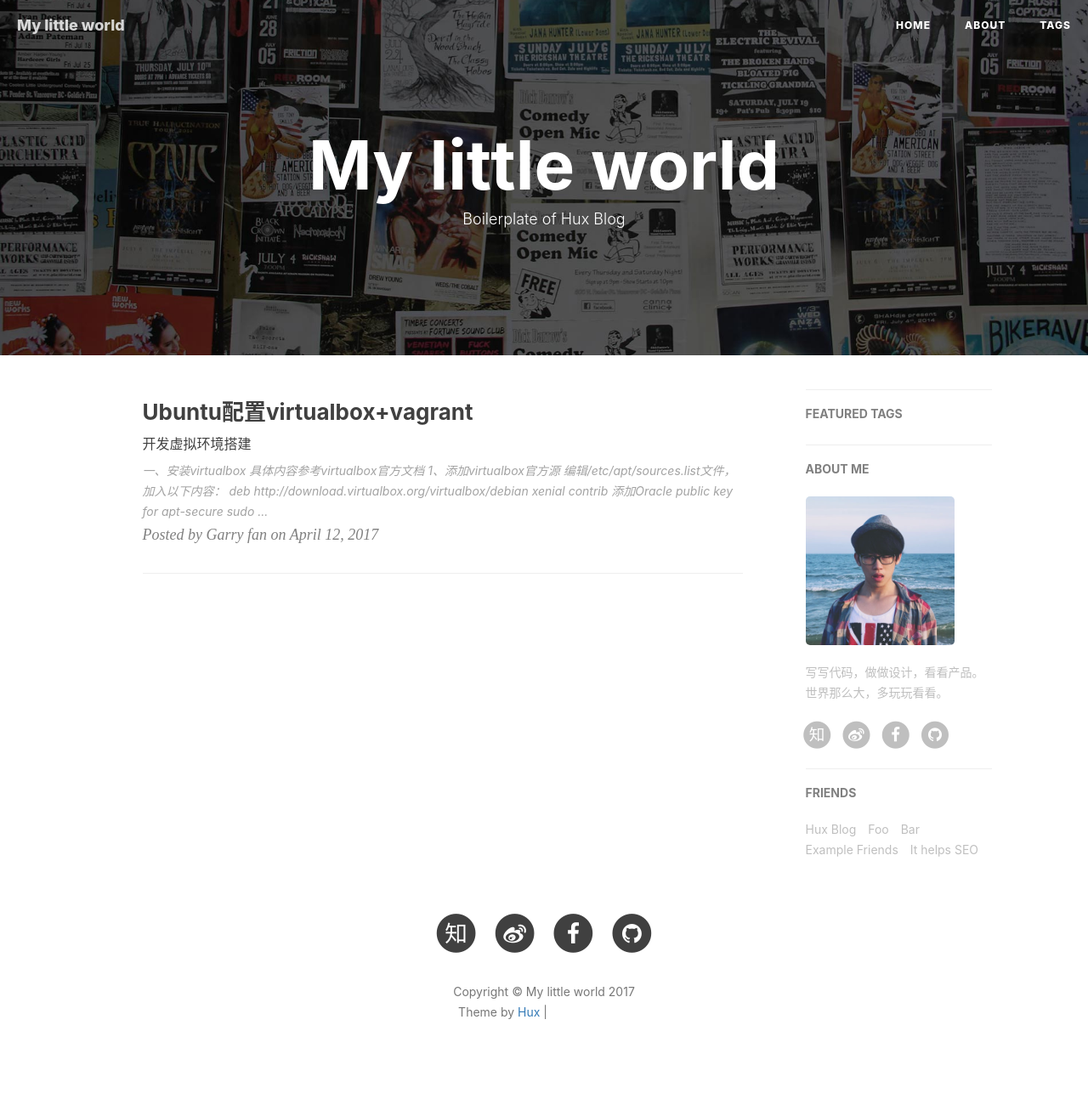
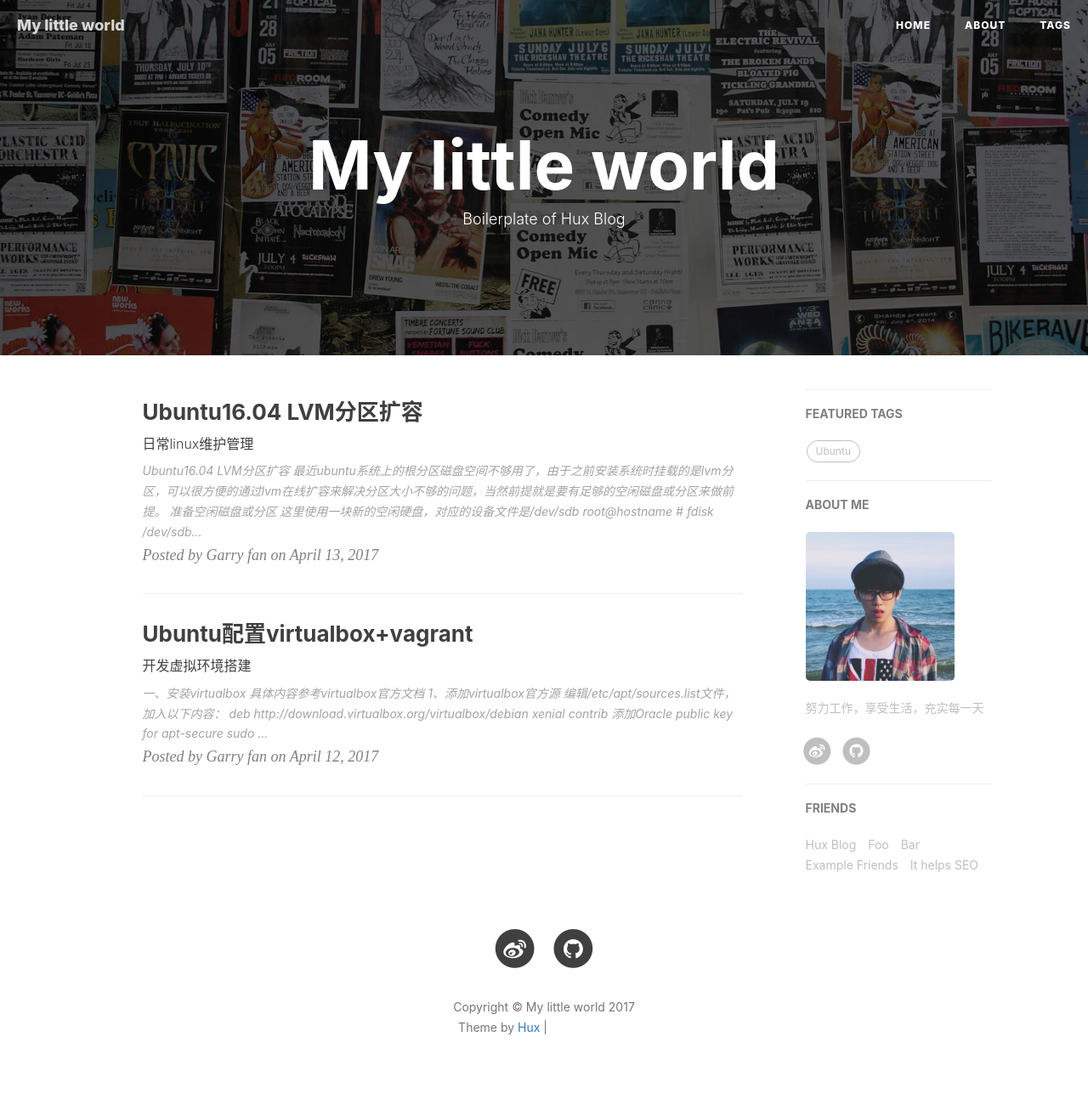
Before and after one commit to garryfan2013/garryfan2013.github.io, a Jekyll site: the page built from index.html, in a window 1280 px wide. Shown: the whole page at 85% size. Built offline with Jekyll 4.4.1, drawn with Linux system fonts in a browser that asks for light colours; nearby versions of some CDN libraries; the list of posts is cut into pages by our own code; comment, search, counter and statistics services are not loaded; some of the changed lines change nothing that is shown; grey boxes are pictures that could not be loaded.

Commit message:
Upate post 2017-04-13

````diff
--- a/_config.yml
+++ b/_config.yml
@@ -5,18 +5,18 @@ header-img: img/home-bg.jpg
 email: fan.jia@163.com
 description: "Good Good Study Day Day Up!!"
 keyword: "Working living growing"
-url: "http://localhost:4000/"              # your host, for absolute URL
+url: "http://garryfan2013.github.io"              # your host, for absolute URL
 baseurl: ""         # for example, '/blog' if your blog hosted on 'host/blog'
 
 
 
 # SNS settings
 RSS: false
-weibo_username:     huxpro
-zhihu_username:     huxpro
-github_username:    huxpro
-#twitter_username:  huxpro
-facebook_username:  huxpro
+weibo_username:     garryfan2013
+#zhihu_username:    garryfan2013
+github_username:    garryfan2013
+#twitter_username:  garryfan2013
+#facebook_username: garryfan2013
 
 
 
@@ -59,16 +59,16 @@ duoshuo_share: true                     # set to false if you want to use Commen
 
 # Analytics settings
 # Baidu Analytics
-ba_track_id: 4cc1f2d8f3067386cc5cdb626a202900
+#ba_track_id: 4cc1f2d8f3067386cc5cdb626a202900
 # Google Analytics
-ga_track_id: 'UA-49627206-1'            # Format: UA-xxxxxx-xx
-ga_domain: huangxuan.me
+#ga_track_id: 'UA-49627206-1'            # Format: UA-xxxxxx-xx
+#ga_domain: huangxuan.me
 
 
 
 # Sidebar settings
 sidebar: true                           # whether or not using Sidebar.
-sidebar-about-description: "写写代码，做做设计，看看产品。世界那么大，多玩玩看看。"
+sidebar-about-description: "努力工作，享受生活，充实每一天"
 sidebar-avatar: /img/avatar-hux.jpg      # use absolute URL, seeing it's used in both `/` and `/about/`
 
 
--- /dev/null
+++ b/_posts/2017-04-13-ubuntu-lvm-extend.markdown
@@ -0,0 +1,171 @@
+---
+layout:     post
+title:      "Ubuntu16.04 LVM分区扩容"
+subtitle:   "日常linux维护管理"
+date:       2017-04-13
+author:     "Garry fan"
+header-img: "img/post-bg-2015.jpg"
+tags:
+    - LVM
+    - Ubuntu
+---
+
+# Ubuntu16.04 LVM分区扩容
+
+>最近ubuntu系统上的根分区磁盘空间不够用了，由于之前安装系统时挂载的是lvm分区，可以很方便的通过lvm在线扩容来解决分区大小不够的问题，当然前提就是要有足够的空闲磁盘或分区来做前提。
+
+### 准备空闲磁盘或分区
+
+>这里使用一块新的空闲硬盘，对应的设备文件是/dev/sdb
+
+```
+root@hostname # fdisk /dev/sdb
+Welcome to fdisk (util-linux 2.27.1).
+Changes will remain in memory only, until you decide to write them.
+Be careful before using the write command.
+
+Device does not contain a recognized partition table.
+Created a new DOS disklabel with disk identifier 0x7533a4ef.
+
+Command (m for help):
+```
+
+* 输入n创建一个新的分区
+* 输入p创建一个主分区
+* 回车选择默认partition number 1
+* 回车选择默认first sector
+* 回车选择默认last sector
+* 输入t修改分区类型
+* 输入8e修改默认类型为Linux LVM
+* 输入w保存修改
+
+>用ext4文件系统格式化该分区：
+
+```
+root@hostname # mkfs.ext4 /dev/sdb1
+mke2fs 1.42.13 (17-May-2015)
+Creating filesystem with 2621184 4k blocks and 655360 inodes
+Filesystem UUID: 9f757396-9534-4e45-9271-6065c600468e
+Superblock backups stored on blocks:
+	32768, 98304, 163840, 229376, 294912, 819200, 884736, 1605632
+
+Allocating group tables: done
+Writing inode tables: done
+Creating journal (32768 blocks): done
+Writing superblocks and filesystem accounting information: done
+
+```
+
+>这样，我们就把整个新硬盘划分为了一个大分区/dev/sdb1
+
+
+### root分区LVM扩容
+
+>现在进入正题，开始给lvm分区扩容，首先查看一下当前的分区情况：
+
+```
+root@hostname # df -h
+Filesystem                   Size  Used Avail Use% Mounted on
+/dev/mapper/ubuntu--vg-root   16G   12G  2.9G  80% /
+/dev/sda1                    472M  114M  334M  26% /boot
+```
+>可以看到我们的root分区只剩下2.9G的磁盘空间了
+
+#### 创建PV(Physical volume)
+>把我们刚才创建好的空闲分区初始化成PV
+
+```
+root@hostname # pvcreate /dev/sdb1
+  Physical volume "/dev/sdb1" successfully created
+```
+>查看一下当前的PG列表，系统里有2个PG，1个是之前安装系统时创建的/dev/sda5，另外一个是我们刚刚创建的/dev/sdb1，其中前者属于ubuntu-vg的VG，后者目前还不属于任何VG
+
+```
+root@hostname # pgdisplay
+--- Physical volume ---
+PV Name               /dev/sda5
+VG Name               ubuntu-vg
+PV Size               19.52 GiB / not usable 2.00 MiB
+Allocatable           yes (but full)
+PE Size               4.00 MiB
+Total PE              4997
+Free PE               0
+Allocated PE          4997
+PV UUID               P84XnS-RPPi-3onf-tT3B-FO20-ANHW-XlV5MV
+
+"/dev/sdb1" is a new physical volume of "10.00 GiB"
+--- NEW Physical volume ---
+PV Name               /dev/sdb1
+VG Name
+PV Size               10.00 GiB
+Allocatable           NO
+PE Size               0
+Total PE              0
+Free PE               0
+Allocated PE          0
+PV UUID               Q07O31-68ni-cLT6-ww0D-sjws-pJzf-1R2hLa
+```
+
+#### 添加PV到VG(Volume Group)
+
+>查看一下当前的VG列表
+
+```
+root@hostname # vgdisplay
+--- Volume group ---
+VG Name               ubuntu-vg
+System ID
+Format                lvm2
+Metadata Areas        1
+Metadata Sequence No  3
+VG Access             read/write
+VG Status             resizable
+MAX LV                0
+Cur LV                2
+Open LV               2
+Max PV                0
+Cur PV                1
+Act PV                1
+VG Size               19.52 GiB
+PE Size               4.00 MiB
+Total PE              4997
+Alloc PE / Size       4997 / 19.52 GiB
+Free  PE / Size       0 / 0
+VG UUID               agGXVo-EAbq-jdr3-S2RI-EmgO-waAn-LRvMKQ
+```
+
+>我们现在要做的就是把/dev/sdb1这个PV添加到ubuntu-vg这个VG里
+
+```
+root@hostname # vgextend ubuntu-vg /dev/sdb1
+  Volume group "ubuntu-vg" successfully extended
+```
+
+#### root分区扩容
+
+```
+root@hostname # lvextend -L +9G /dev/ubuntu-vg/root
+  Size of logical volume ubuntu-vg/root changed from 15.52 GiB (3973 extents) to 24.52 GiB (6277 extents).
+  Logical volume root successfully resized.
+```
+
+>分区变化同步到文件系统
+
+```
+root@hostname # resize2fs /dev/ubuntu-vg/root
+resize2fs 1.42.13 (17-May-2015)
+Filesystem at /dev/ubuntu-vg/root is mounted on /; on-line resizing required
+old_desc_blocks = 1, new_desc_blocks = 2
+The filesystem on /dev/ubuntu-vg/root is now 6427648 (4k) blocks long.
+```
+
+>查看一下现在扩容后的磁盘状态：
+
+```
+root@hostname # df -h
+Filesystem                   Size  Used Avail Use% Mounted on
+/dev/mapper/ubuntu--vg-root   25G   12G   12G  51% /
+/dev/sda1                    472M  114M  334M  26% /boot
+```
+
+>可以看到root分区扩容成功！
````
